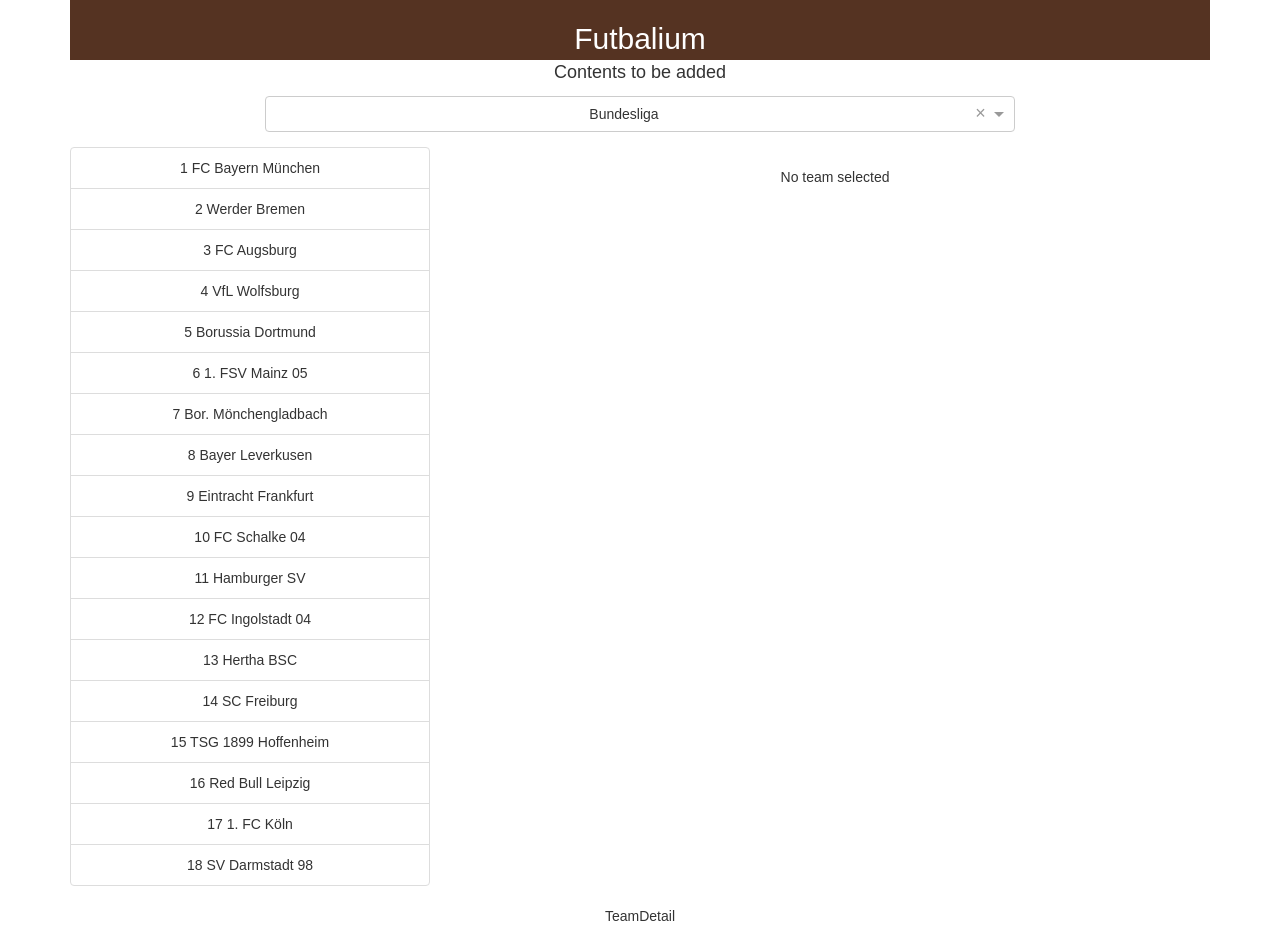
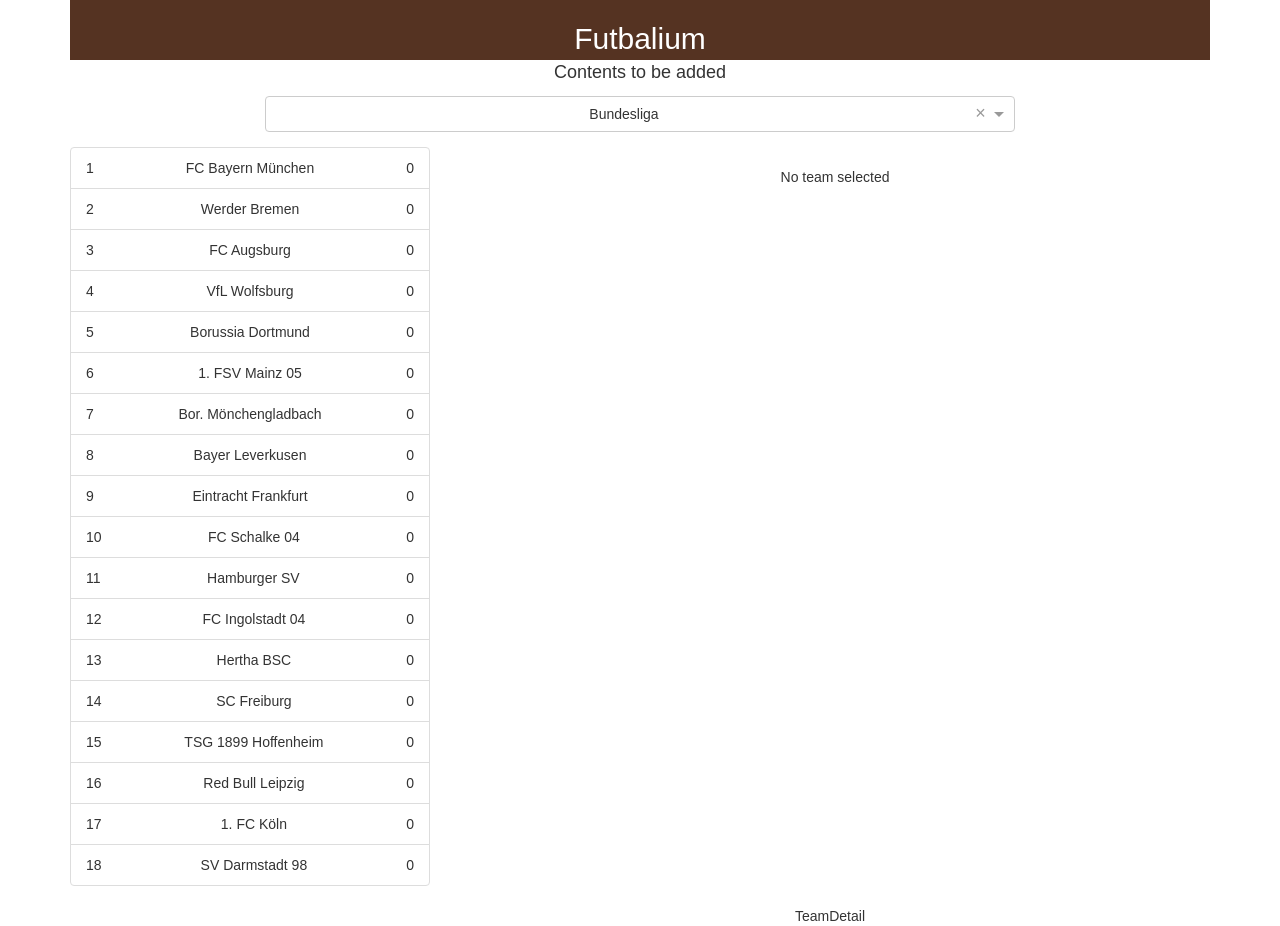
Before and after one commit to yabbes/football-react, a React (Create React App) app: page / in a window 1280 px wide. Built offline with nearby package versions, Linux system fonts and the light colour scheme.

Commit message:
text align table etc

```diff
--- a/src/components/Fixtures.js
+++ b/src/components/Fixtures.js
@@ -8,7 +8,7 @@
     const next_fixtures = props.fixtures.map((fix, i) => {
         if (i <= 5){
             return (
-                <tr key={fix.date} className="fixture-item">
+                <tr key={fix.date} className="fixture-item fixture-table-head">
                     <td><strong>{fix.date}</strong></td>
                     <td>{fix.homeTeamName}</td>
                     <td>{fix.awayTeamName}</td>
--- a/src/components/Table.js
+++ b/src/components/Table.js
@@ -8,7 +8,7 @@
                 <li onClick={() => this.props.onTeamClick(team._links.team.href)}
                 className="list-group-item"
                 key={team.teamName}>
-                    {i+1} {team.teamName}
+                    <span className="pull-left">{i+1}</span> {team.teamName} <span className="pull-right"> {team.points}</span>
                 </li>
             );
             }
--- a/src/components/Team_detail.js
+++ b/src/components/Team_detail.js
@@ -5,7 +5,7 @@
     //TODO:
 
     return (
-        <div className="team_detail">
+        <div className="col-md-8 team_detail pull-right">
             TeamDetail
         </div>
     );
```
